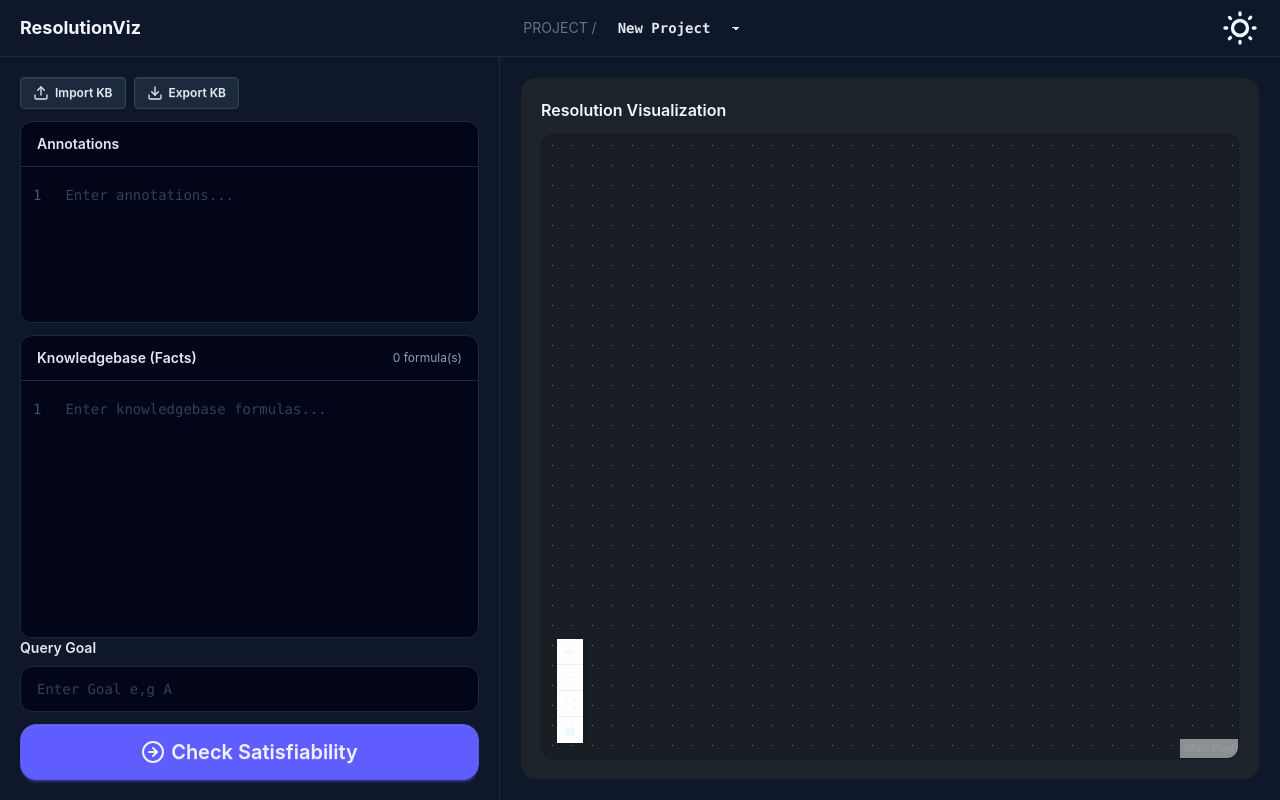
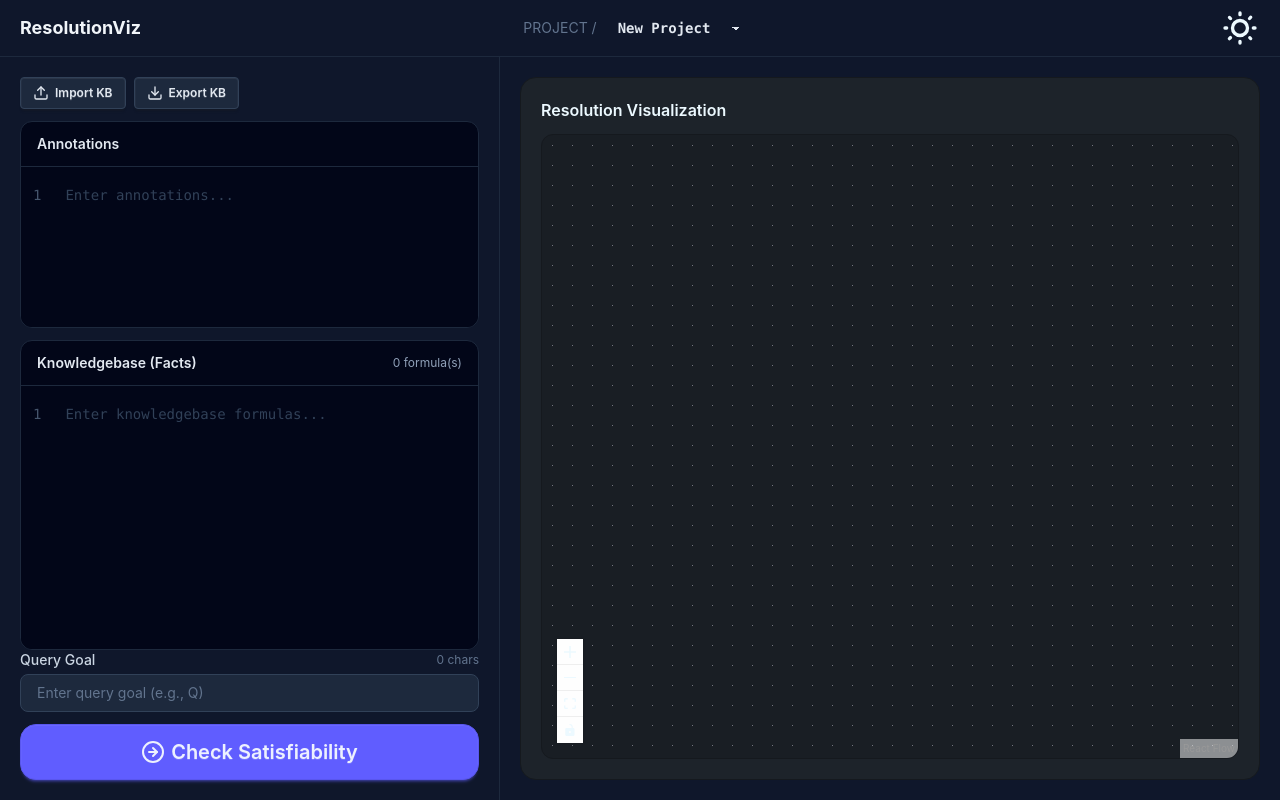
Before and after one commit to Brazo99/ResolutionViz, a React (Vite) app in the folder frontend/resolutionViz/: page / in a window 1280 px wide. Built offline with nearby package versions, Linux system fonts and the light colour scheme.

Commit message:
feat: add character counter for query goal input

```diff
--- a/frontend/resolutionViz/src/components/QueryGoal.jsx
+++ b/frontend/resolutionViz/src/components/QueryGoal.jsx
@@ -1,38 +1,19 @@
-export default function QueryGoal({
-  value,
-  onChange,
-  onProve,
-}) {
+export default function QueryGoal({ value, onChange }) {
+  const charCount = value ? value.length : 0;
+
   return (
-    <section className="shrink-0">
-
-      <h2 className="mb-2 text-sm font-semibold text-slate-200">
-        Query Goal
-      </h2>
-
-      <div className="flex overflow-hidden rounded-xl border border-slate-800 bg-slate-950">
-
-        <input
-          type="text"
-          value={value}
-          onChange={(e) => onChange(e.target.value)}
-          placeholder="Enter Goal e,g A"
-          className="
-            min-w-0
-            flex-1
-            bg-transparent
-            px-4
-            py-3
-            font-mono
-            text-sm
-            text-slate-300
-            outline-none
-            placeholder:text-slate-700
-          "
-        />
-
+    <div className="space-y-1">
+      <div className="flex justify-between items-center">
+        <label className="text-sm font-medium text-slate-300">Query Goal</label>
+        <span className="text-xs text-slate-500">{charCount} chars</span>
       </div>
-
-    </section>
+      <input
+        type="text"
+        value={value}
+        onChange={(e) => onChange(e.target.value)}
+        placeholder="Enter query goal (e.g., Q)"
+        className="w-full rounded-lg border border-slate-700 bg-slate-800 px-4 py-2 text-sm text-slate-200 placeholder-slate-500 focus:border-blue-500 focus:outline-none"
+      />
+    </div>
   );
 }
```
